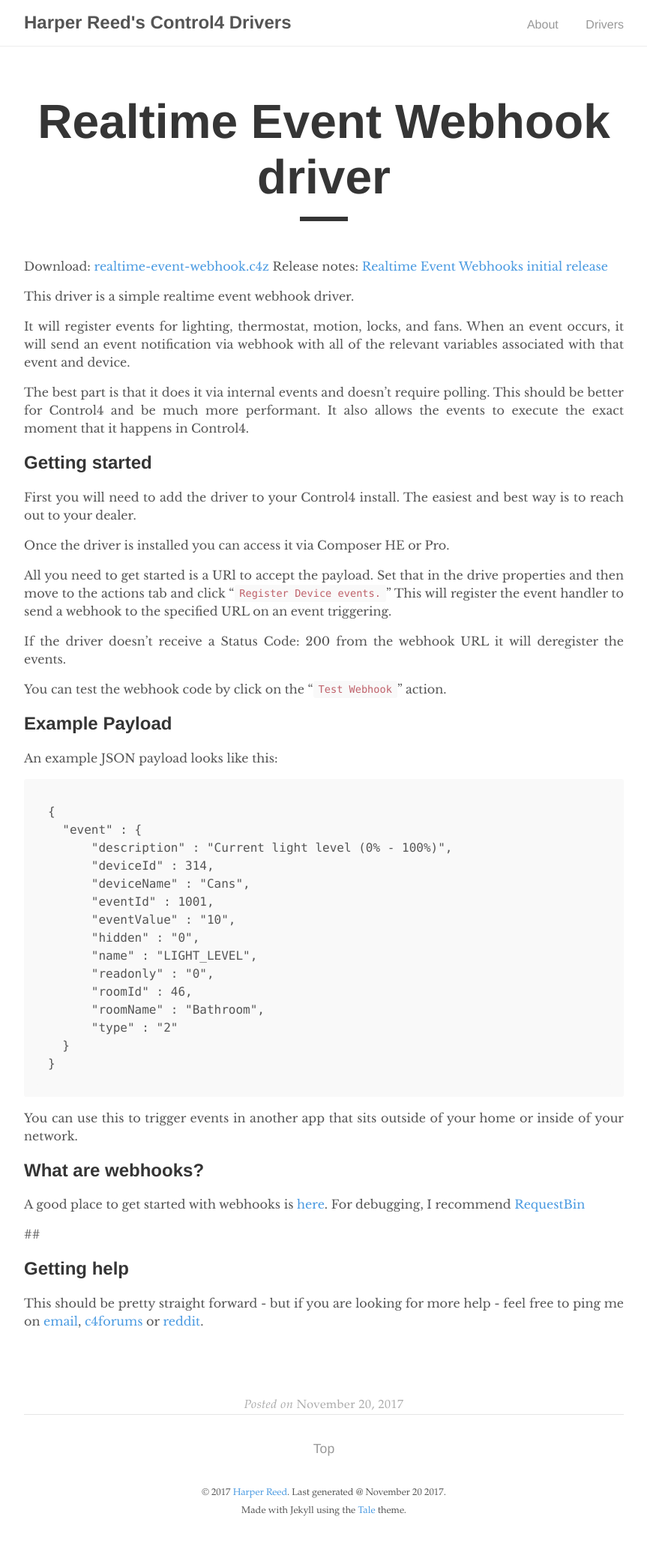
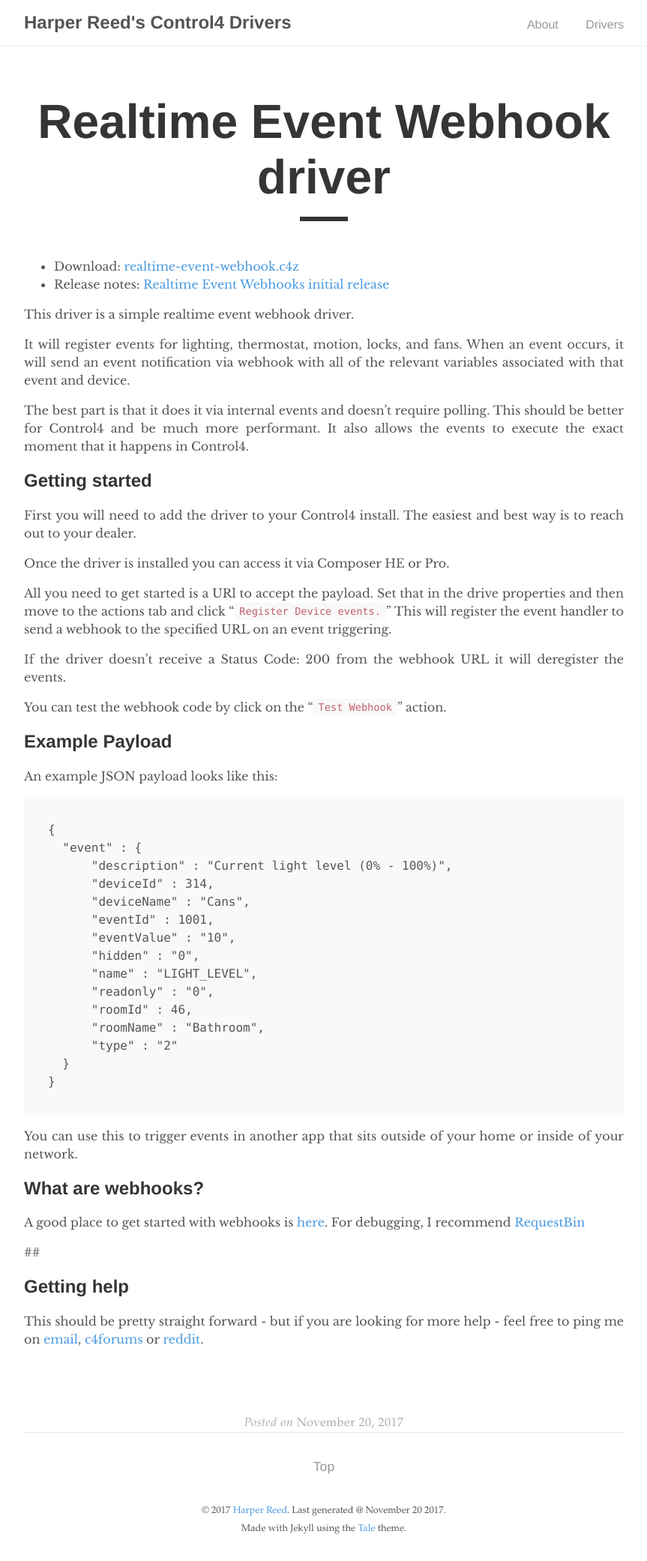
Before and after one commit to harperreed/control4-drivers, a Jekyll site: the page built from _posts/2017-11-20-evented-webhook.md, in a window 1280 px wide. Shown: the whole page at 75% size, without its empty margins (208-1071 px from the left). Built offline with Jekyll 4.4.1, drawn with Linux system fonts in a browser that asks for light colours; before the commit the page ends 2058 px from its top, so only the background shows below that.

```diff
--- a/_posts/2017-11-20-evented-webhook.md
+++ b/_posts/2017-11-20-evented-webhook.md
@@ -3,8 +3,8 @@ layout: post
 title:  "Realtime Event Webhook driver"
 ---
 
-Download: [realtime-event-webhook.c4z](https://github.com/harperreed/control4-drivers/releases/download/realtime-event-webhooks-1/realtime-event-webhook.c4z)
-Release notes: [Realtime Event Webhooks initial release](https://github.com/harperreed/control4-drivers/releases/tag/realtime-event-webhooks-1)
+- Download: [realtime-event-webhook.c4z](https://github.com/harperreed/control4-drivers/releases/download/realtime-event-webhooks-1/realtime-event-webhook.c4z)
+- Release notes: [Realtime Event Webhooks initial release](https://github.com/harperreed/control4-drivers/releases/tag/realtime-event-webhooks-1)
 
 This driver is a simple realtime event webhook driver.
 
```
Also changed, not shown: 1 other file.
